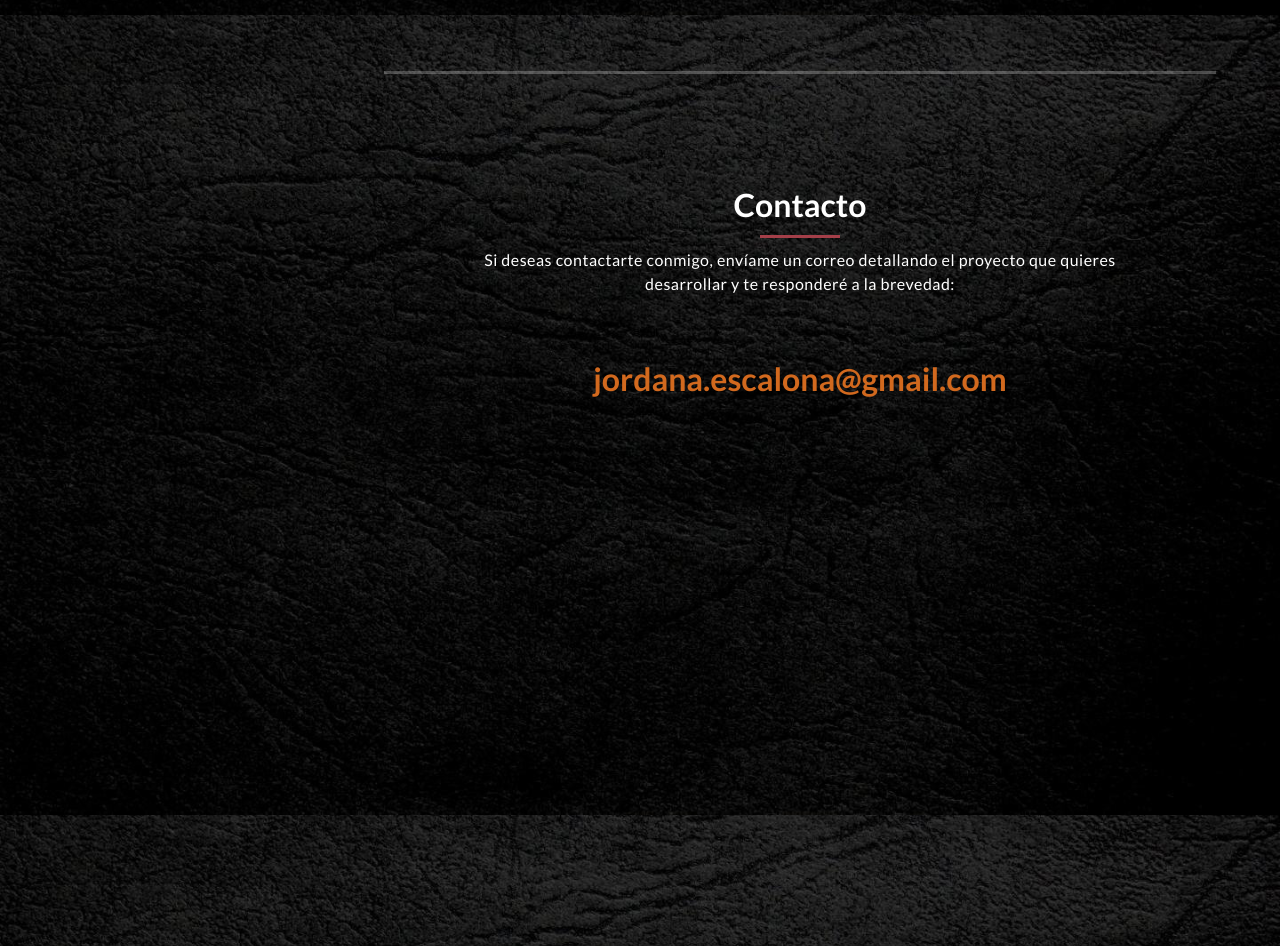
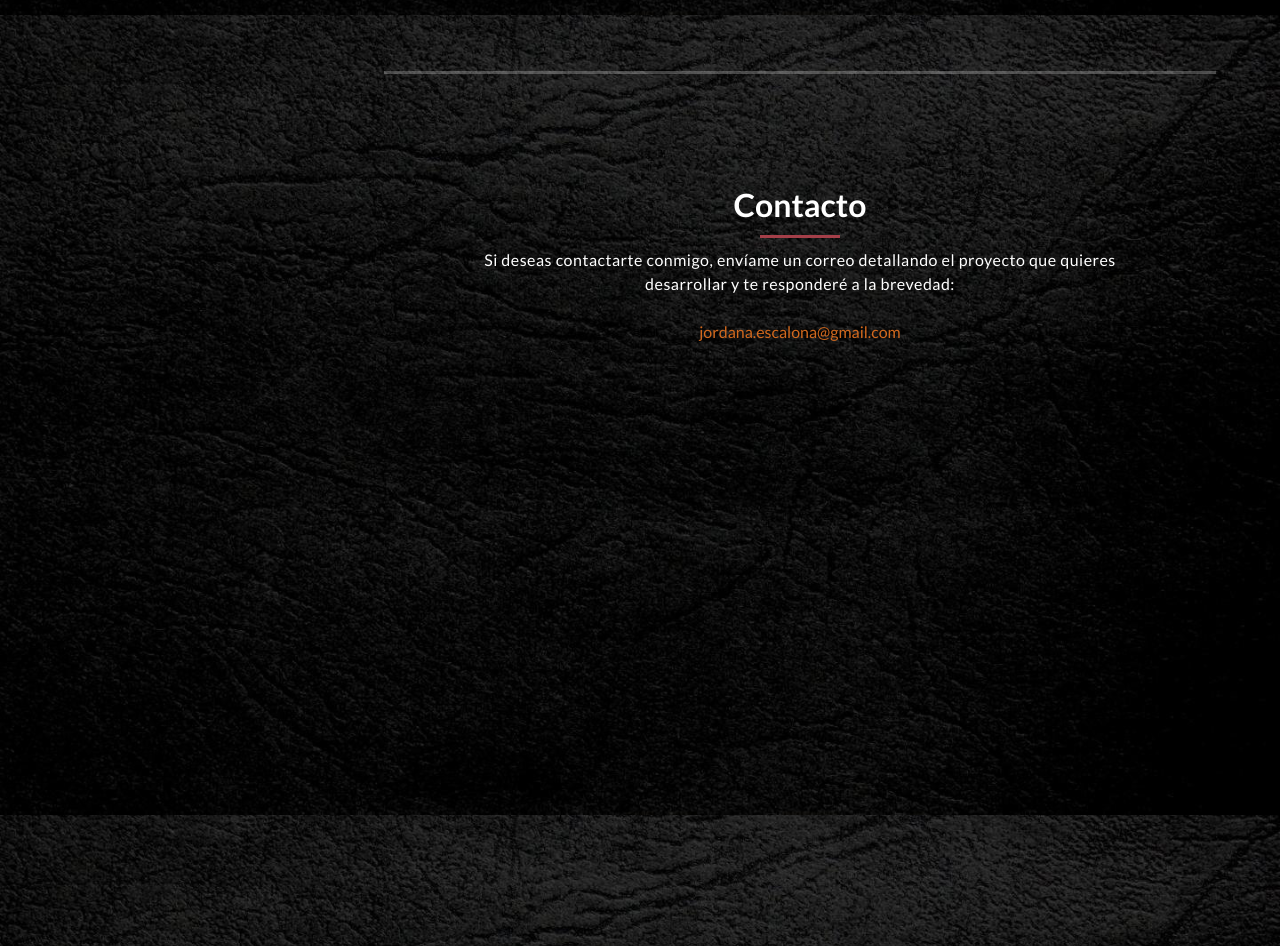
Before and after one commit to jordanaescalona/portfolio, a plain HTML site: page index.html in a window 1280 px wide. Shown: the part 7985-8931 px from the top of the page. Drawn offline with Linux system fonts and the light colour scheme.

Commit message:
Tercer commit - Correo electrónico

```diff
--- a/index.html
+++ b/index.html
@@ -415,10 +415,9 @@
           <div class="line-dec"></div>
           <span>Si deseas contactarte conmigo, envíame un correo detallando el proyecto que quieres desarrollar y te
             responderé a la brevedad:</span> <br> <br>
-            <div class="section-heading">
-              <h2> <a href="mailto:jordana.escalona@gmail.com" id="correo" style="font-size: 100%;color:chocolate;">jordana.escalona@gmail.com</a></h2>
 
-            </div>
+
+            <a href="mailto:jordana.escalona@gmail.com" id="correo" style="color:chocolate;">jordana.escalona@gmail.com</a>
 
 
         </div>
```
